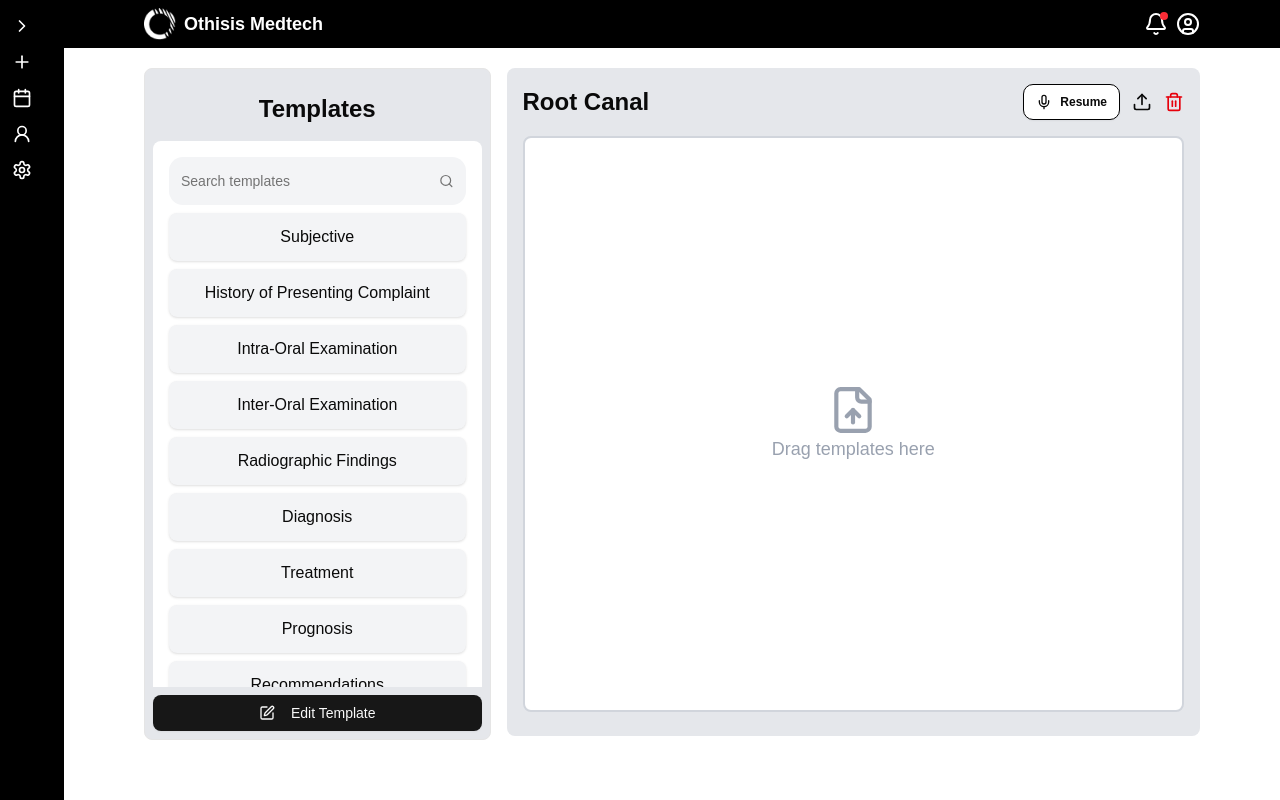
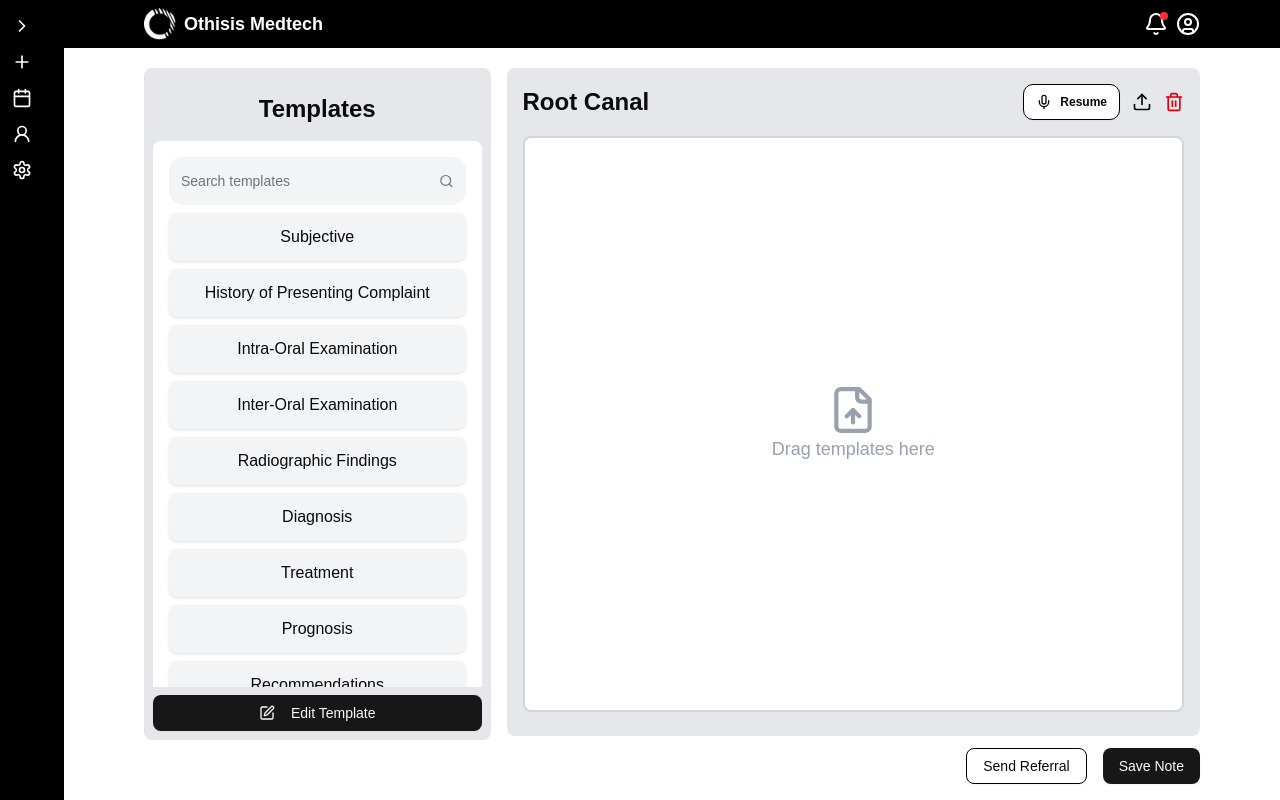
Before and after one commit to tishasaha32/othisis-medtech, a React (Vite) app: page / in a window 1280 px wide. Built offline with nearby package versions, Linux system fonts and the light colour scheme.

Commit message:
Add ButtonSection component to Index page for enhanced functionality

```diff
--- /dev/null
+++ b/src/components/app/ButtonSection.tsx
@@ -0,0 +1,16 @@
+import { Button } from "../ui/button"
+
+const ButtonSection = () => {
+    return (
+        <div className="flex justify-end gap-4 mt-3 pr-20">
+            <Button variant="outline" className="border-black">
+                Send Referral
+            </Button>
+            <Button>
+                Save Note
+            </Button>
+        </div>
+    )
+}
+
+export default ButtonSection
--- a/src/pages/Index.tsx
+++ b/src/pages/Index.tsx
@@ -1,4 +1,5 @@
 import Navbar from '@/components/app/Navbar'
+import ButtonSection from '@/components/app/ButtonSection'
 import TemplateManager from '@/components/app/TemplateManager'
 
 const Index = () => {
@@ -6,6 +7,7 @@ const Index = () => {
         <div>
             <Navbar />
             <TemplateManager />
+            <ButtonSection />
         </div>)
 }
 
```
